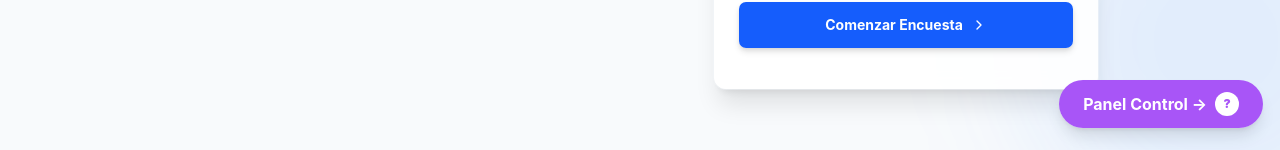
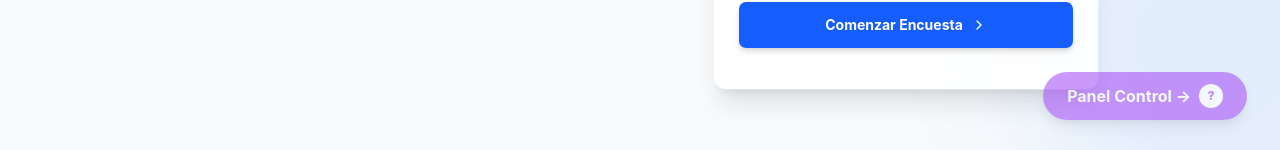
Before and after one commit to ronicleal/Hospifood_Quality, a React (Vite) app: page / in a window 1280 px wide. Shown: the part 647-797 px from the top of the page. Built offline with nearby package versions, Linux system fonts and the light colour scheme; no server answers; the database is empty.

Commit message:
🔥Corregir la opacidad del boton flotante

```diff
--- a/src/components/ui/BotonFlotante.tsx
+++ b/src/components/ui/BotonFlotante.tsx
@@ -11,8 +11,14 @@ export const BotonFlotante = () => {
     return (
         <Button
             onClick={() => navigate(esZonaResponsable ? '/' : '/login')}
-            // 👇 CAMBIAMOS top-4 por top-20 PARA QUE NO PISE LA CABECERA 👇
-            className={`fixed right-4 top-15 md:top-auto md:bottom-6 z-[100] bg-[#A855F7] hover:bg-[#9333EA] text-white font-bold h-auto py-2 px-3 md:py-3 md:px-6 rounded-full shadow-lg hover:shadow-xl transition-all flex items-center gap-2 group`}
+            className={`
+                fixed z-[100] transition-all flex items-center gap-2 group rounded-full font-bold text-white bg-[#A855F7]
+                opacity-60 hover:opacity-100 hover:shadow-xl
+                /* MÓVIL*/
+                top-15 right-4 h-auto py-2 px-3 shadow-lg
+                /* WEB/TABLET */
+                md:top-auto md:bottom-8 md:right-8 md:py-3 md:px-6
+            `}
         >
             {/* Texto solo visible en PC/Tablet */}
             <span className="hidden sm:inline-block text-sm md:text-base">
```
